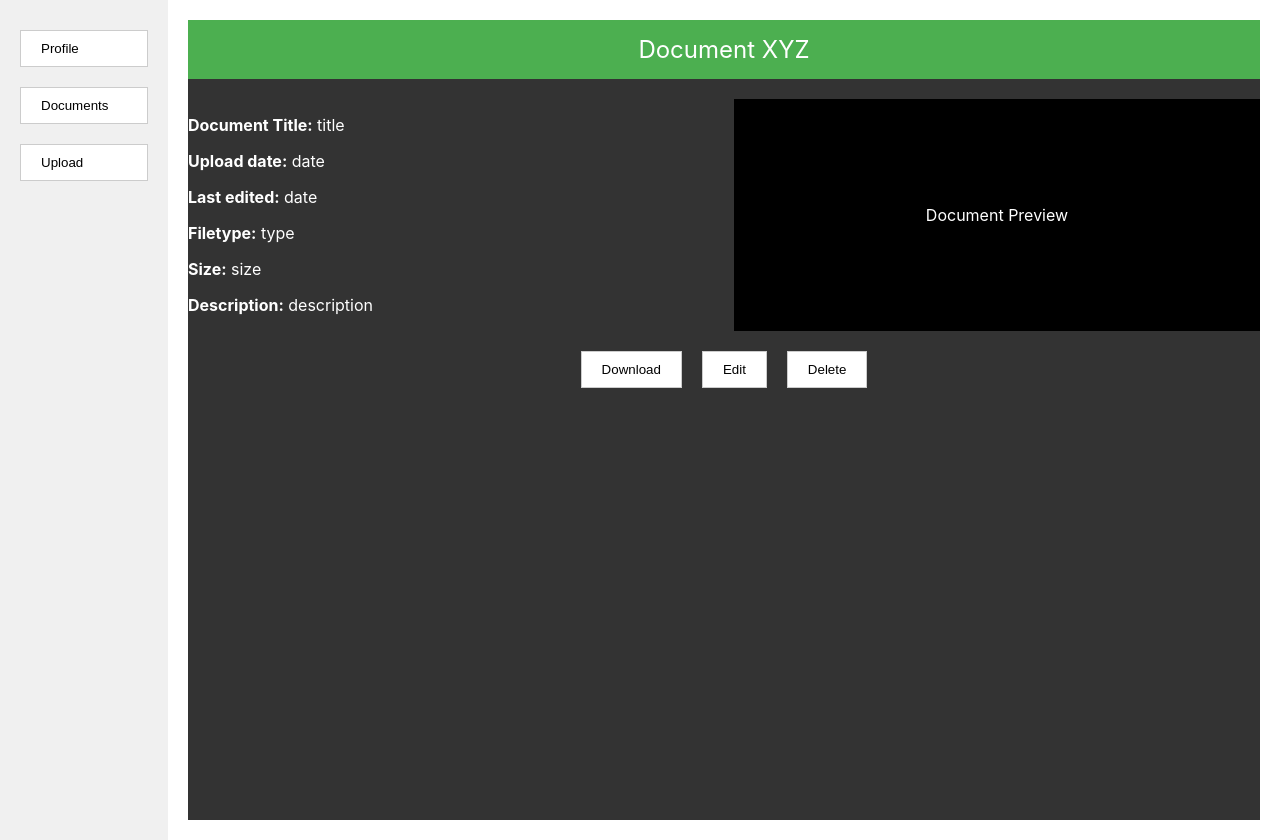
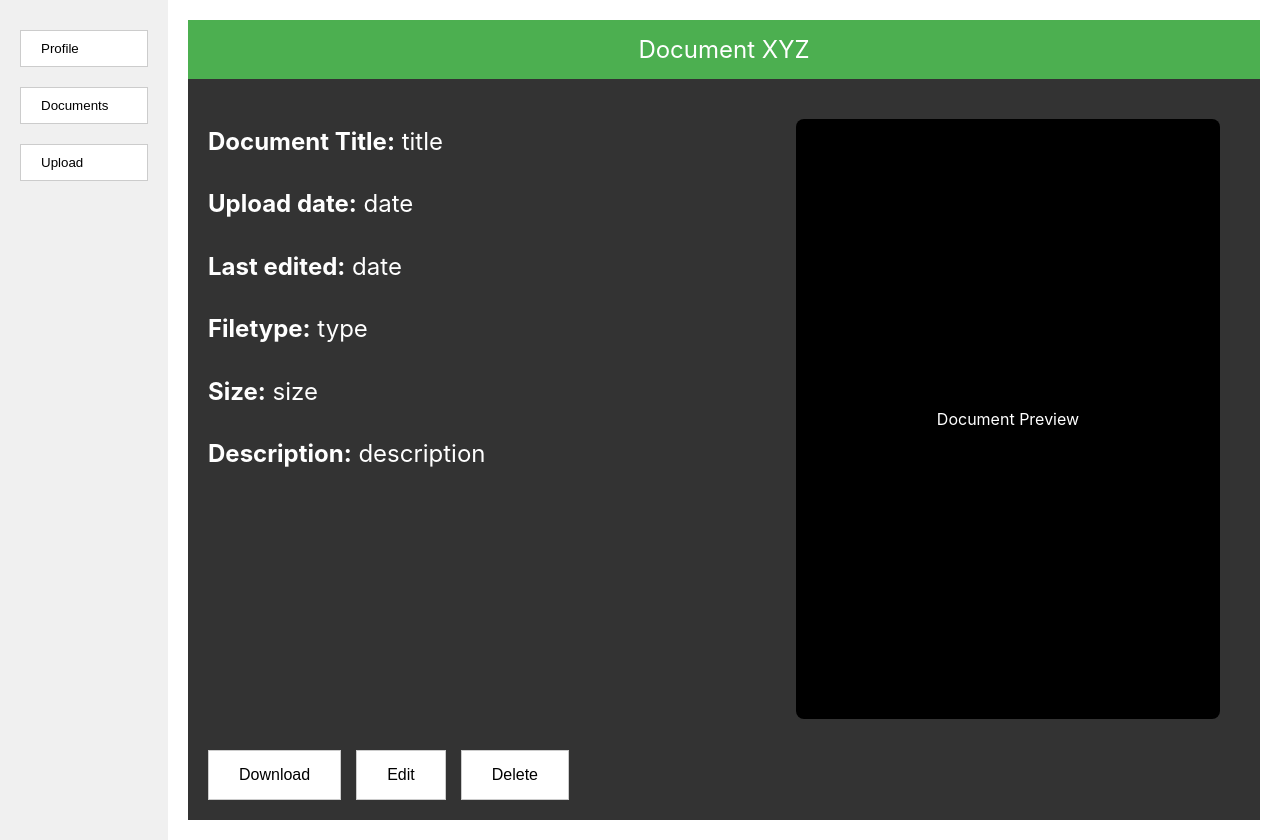
Before and after one commit to Norace2002/SWEN3, a React (Create React App) app in the folder webserver/: page /documents/0 in a window 1280 px wide. Built offline with nearby package versions, Linux system fonts and the light colour scheme.

Commit message:
DocumentDetails file adapted

```diff
--- a/webserver/src/paperless/documentDetails.js
+++ b/webserver/src/paperless/documentDetails.js
@@ -6,21 +6,23 @@ function DocumentDetailsPage() {
             <div style={styles.header}>Document XYZ</div>
             <div style={styles.contentContainer}>
                 <div style={styles.details}>
-                    <p><strong>Document Title:</strong> title</p>
-                    <p><strong>Upload date:</strong> date</p>
-                    <p><strong>Last edited:</strong> date</p>
-                    <p><strong>Filetype:</strong> type</p>
-                    <p><strong>Size:</strong> size</p>
-                    <p><strong>Description:</strong> description</p>
+                    <p style={styles.detailItem}><strong>Document Title:</strong> title</p>
+                    <p style={styles.detailItem}><strong>Upload date:</strong> date </p>
+                    <p style={styles.detailItem}><strong>Last edited:</strong> date </p>
+                    <p style={styles.detailItem}><strong>Filetype:</strong> type </p>
+                    <p style={styles.detailItem}><strong>Size:</strong> size </p>
+                    <p style={styles.detailItem}><strong>Description:</strong> description </p>
+
+                    {/* buttons */}
+                    <div style={styles.buttonContainer}>
+                        <button style={styles.button}>Download</button>
+                        <button style={styles.button}>Edit</button>
+                        <button style={styles.button}>Delete</button>
+                    </div>
                 </div>
                 <div style={styles.preview}>
                     <p>Document Preview</p>
                 </div>
-            </div>
-            <div style={styles.buttonContainer}>
-                <button style={styles.button}>Download</button>
-                <button style={styles.button}>Edit</button>
-                <button style={styles.button}>Delete</button>
             </div>
         </div>
     );
@@ -35,6 +37,7 @@ const styles = {
         padding: 0,
         height: '100vh',
         color: '#fff',
+        position: 'relative',
     },
     header: {
         width: '100%',
@@ -47,30 +50,47 @@ const styles = {
     contentContainer: {
         display: 'flex',
         marginTop: '20px',
+        flex: 1,
+        paddingRight: '20px',
+        position: 'relative',
     },
     details: {
         flex: 1,
         paddingRight: '20px',
+        paddingLeft: '20px',
+        lineHeight: '1.6',
+        position: 'relative',
+    },
+    detailItem: {
+        marginBottom: '10px',
+        fontSize: '1.5em',
     },
     preview: {
-        flex: 1,
+        width: '424px',
+        height: '600px',
         backgroundColor: '#000',
         display: 'flex',
         alignItems: 'center',
         justifyContent: 'center',
         color: '#fff',
+        borderRadius: '8px',
+        marginRight: '20px',
+        marginTop: '20px',
+        marginBottom: '20px',
     },
     buttonContainer: {
+        position: 'absolute',
+        bottom: '20px',
+        left: '20px',
         display: 'flex',
-        justifyContent: 'center',
-        marginTop: '20px',
+        gap: '15px',
     },
     button: {
         backgroundColor: '#fff',
         color: '#000',
         border: '1px solid #ccc',
-        padding: '10px 20px',
-        margin: '0 10px',
+        padding: '15px 30px',
+        fontSize: '1em',
         cursor: 'pointer',
     },
 };
```
